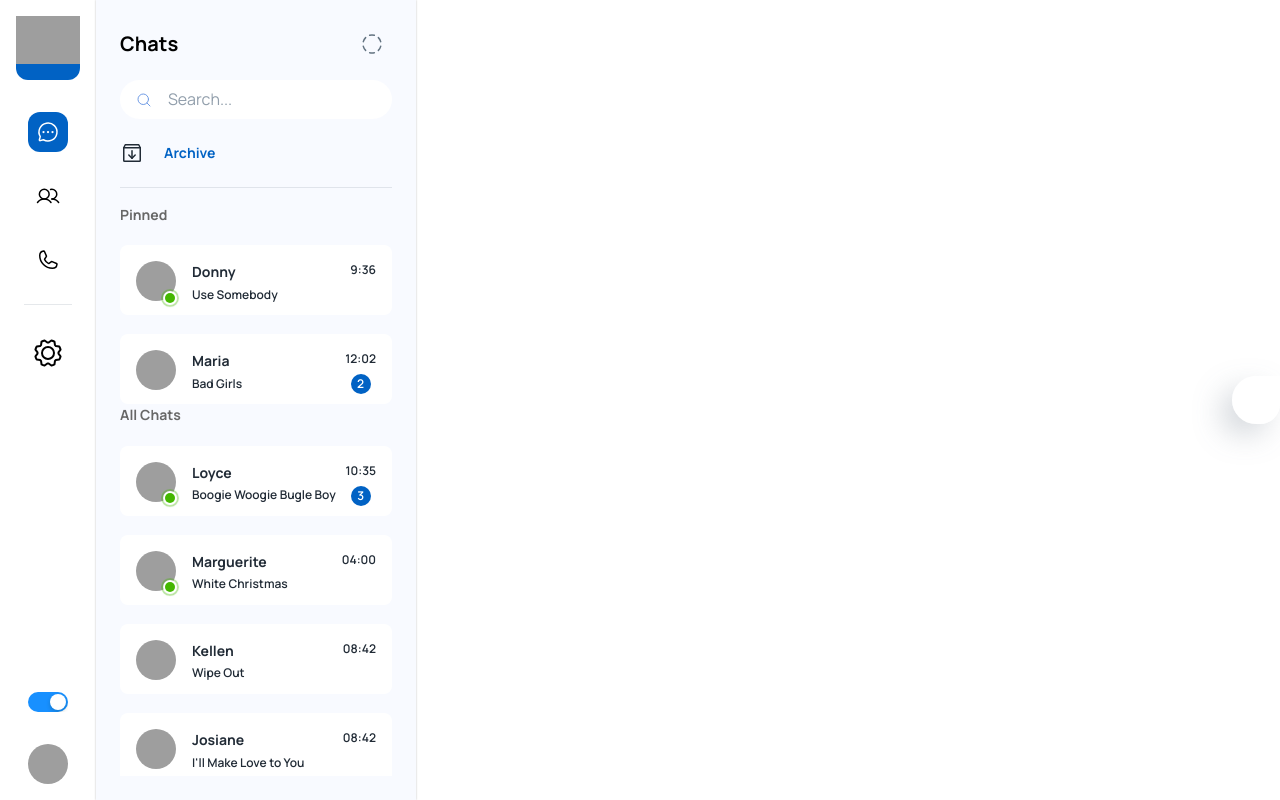
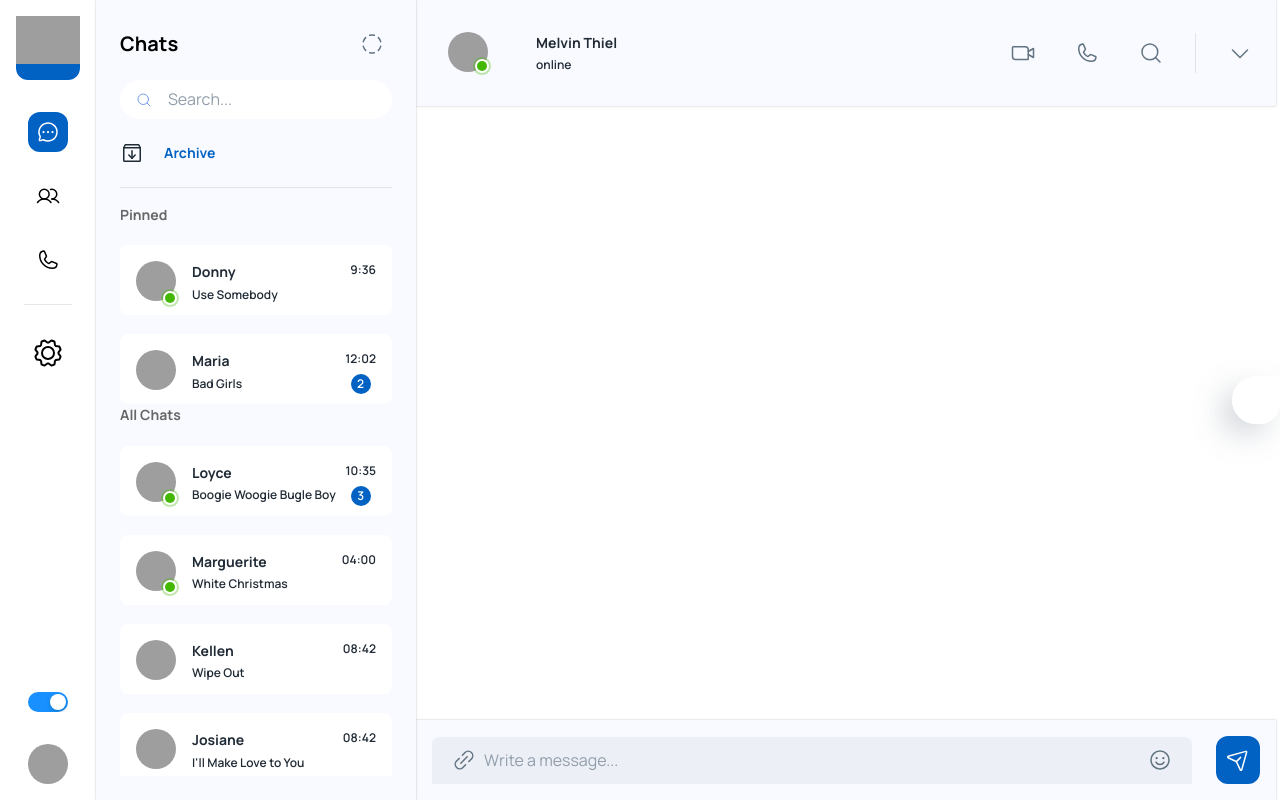
Before and after one commit to hoyatsui/myChatApp, a React (Create React App) app: page /app in a window 1280 px wide. Built offline with nearby package versions, Linux system fonts and the light colour scheme; grey boxes are pictures that could not be loaded; some icons are missing.

Commit message:
update Conversation's Header Footer and Background

```diff
--- /dev/null
+++ b/src/components/Conversation/index.js
@@ -0,0 +1,183 @@
+import React from "react";
+import { faker } from "@faker-js/faker";
+import {
+  Stack,
+  Box,
+  Avatar,
+  Badge,
+  Typography,
+  IconButton,
+  Divider,
+  TextField,
+  InputAdornment,
+} from "@mui/material";
+
+import { styled, useTheme } from "@mui/material/styles";
+import {
+  VideoCamera,
+  Phone,
+  MagnifyingGlass,
+  CaretDown,
+  LinkSimple,
+  Smiley,
+  PaperPlaneTilt,
+} from "phosphor-react";
+
+const StyledInput = styled(TextField)((theme) => ({
+  "& .MuiInputBase-input": {
+    paddingTop: "12px",
+    paddingBottom: "12px",
+  },
+}));
+
+const StyledBadge = styled(Badge)(({ theme }) => ({
+  "& .MuiBadge-badge": {
+    backgroundColor: "#44b700",
+    color: "#44b700",
+    boxShadow: `0 0 0 2px ${theme.palette.background.paper}`,
+    "&::after": {
+      position: "absolute",
+      top: 0,
+      left: 0,
+      width: "100%",
+      height: "100%",
+      borderRadius: "50%",
+      animation: "ripple 1.2s infinite ease-in-out",
+      border: "1px solid currentColor",
+      content: '""',
+    },
+  },
+  "@keyframes ripple": {
+    "0%": {
+      transform: "scale(.8)",
+      opacity: 1,
+    },
+    "100%": {
+      transform: "scale(2.4)",
+      opacity: 0,
+    },
+  },
+}));
+
+const Conversation = () => {
+  const theme = useTheme();
+  return (
+    <Stack height={"100%"} maxHeight={"100vh"} width="auto">
+      {/* Chat Header */}
+      <Box
+        p={2}
+        sx={{
+          width: "100%",
+          backgroundColor:
+            theme.palette.mode === "light"
+              ? "#F8FAFF"
+              : theme.palette.background.default,
+          boxShadow: "0px 0px 2px rgba(0,0,0,0.25)",
+        }}
+      >
+        <Stack
+          alignItems={"center"}
+          direction="row"
+          justifyContent={"space-between"}
+          sx={{ width: "100%", height: "100%" }}
+        >
+          <Stack direction="row" spacing={2}>
+            <Box p={2}>
+              <StyledBadge
+                overlap="circular"
+                anchorOrigin={{ vertical: "bottom", horizontal: "right" }}
+                variant="dot"
+              >
+                <Avatar
+                  alt={faker.name.fullName()}
+                  src={faker.image.avatar()}
+                />
+              </StyledBadge>
+            </Box>
+            <Stack p={2} spacing={0.2}>
+              <Typography variant="subtitle2">
+                {faker.name.fullName()}
+              </Typography>
+              <Typography variant="caption">online</Typography>
+            </Stack>
+          </Stack>
+          <Stack direction="row" alignItems={"center"} spacing={3}>
+            <IconButton>
+              <VideoCamera />
+            </IconButton>
+            <IconButton>
+              <Phone />
+            </IconButton>
+            <IconButton>
+              <MagnifyingGlass />
+            </IconButton>
+            <Divider orientation="vertical" flexItem />
+            <IconButton>
+              <CaretDown />
+            </IconButton>
+          </Stack>
+        </Stack>
+      </Box>
+      {/* Message */}
+      {/* flexGrow:1 => component will grow to occupy the remaining avaliable space*/}
+      <Box width={"100%"} sx={{ flexGrow: 1 }}></Box>
+      {/* Chat Footer*/}
+      <Box
+        p={2}
+        sx={{
+          width: "100%",
+          backgroundColor:
+            theme.palette.mode === "light"
+              ? "#F8FAFF"
+              : theme.palette.background.default,
+          boxShadow: "0px 0px 2px rgba(0,0,0,0.25)",
+        }}
+      >
+        <Stack direction={"row"} alignItems={"center"} spacing={3}>
+          <StyledInput
+            fullWidth
+            placeholder="Write a message..."
+            variant="filled"
+            InputProps={{
+              disableUnderline: true,
+              startAdornment: (
+                <InputAdornment>
+                  <IconButton>
+                    <LinkSimple />
+                  </IconButton>
+                </InputAdornment>
+              ),
+              endAdornment: (
+                <InputAdornment>
+                  <IconButton>
+                    <Smiley />
+                  </IconButton>
+                </InputAdornment>
+              ),
+            }}
+          />
+          <Box
+            sx={{
+              height: 48,
+              width: 48,
+              backgroundColor: theme.palette.primary.main,
+              borderRadius: 1.5,
+            }}
+          >
+            <Stack
+              sx={{ height: "100%", width: "100%" }}
+              alignItems="center"
+              justifyContent="center"
+            >
+              <IconButton>
+                <PaperPlaneTilt color="#fff" />
+              </IconButton>
+            </Stack>
+          </Box>
+        </Stack>
+      </Box>
+    </Stack>
+  );
+};
+
+export default Conversation;
--- a/src/pages/dashboard/GeneralApp.js
+++ b/src/pages/dashboard/GeneralApp.js
@@ -1,14 +1,30 @@
 import React, { Suspense, lazy } from "react";
 import { Stack, Box } from "@mui/material";
-import { theme } from "@mui/material/styles";
+import { useTheme } from "@mui/material/styles";
 import Chats from "./Chats";
+
+import Conversation from "../../components/Conversation";
+
 // Dynamic import
-// The component Cat is going to take some amount of time to load this img.
+// The compimport Conversation from './../../components/Conversation/index';
 
 const GeneralApp = () => {
+  const theme = useTheme();
   return (
     <Stack direction="row" sx={{ width: "100%" }}>
       <Chats />
+      <Box
+        sx={{
+          height: "100%",
+          width: "calc(100vw - 420px)",
+          backgroundColor:
+            theme.palette.mode === "light"
+              ? "#fff"
+              : theme.palette.background.default,
+        }}
+      >
+        <Conversation />
+      </Box>
     </Stack>
   );
 };
```
Also changed, not shown: src/components/Cat.jsx (deleted, +0 -9 lines).
